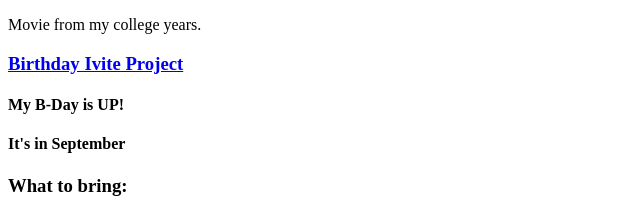
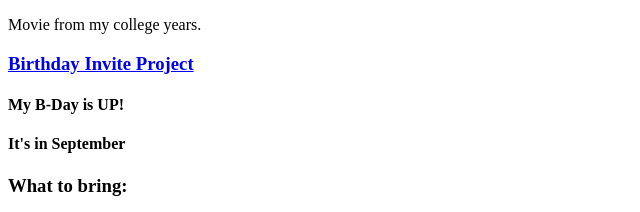
Before and after one commit to G8Y8/html-portfolio, a plain HTML site: page index.html in a window 1280 px wide. Shown: the part 471-683 px from the top of the page, 0-640 px from the left. Drawn offline with Linux system fonts and the light colour scheme.

Commit message:
Update index.html

```diff
--- a/index.html
+++ b/index.html
@@ -21,7 +21,7 @@
 <p>Best comedy and actors play.</p>
 <h3>After Hours</h3>
 <p>Movie from my college years.</p>
-<a href="./public/birthday-invite.html"> <h3>Birthday Ivite Project</h3></a>
+<a href="./public/birthday-invite.html"> <h3>Birthday Invite Project</h3></a>
 
     <h4>My B-Day is UP!</h4>
 <h4>It's in September</h4>
```
